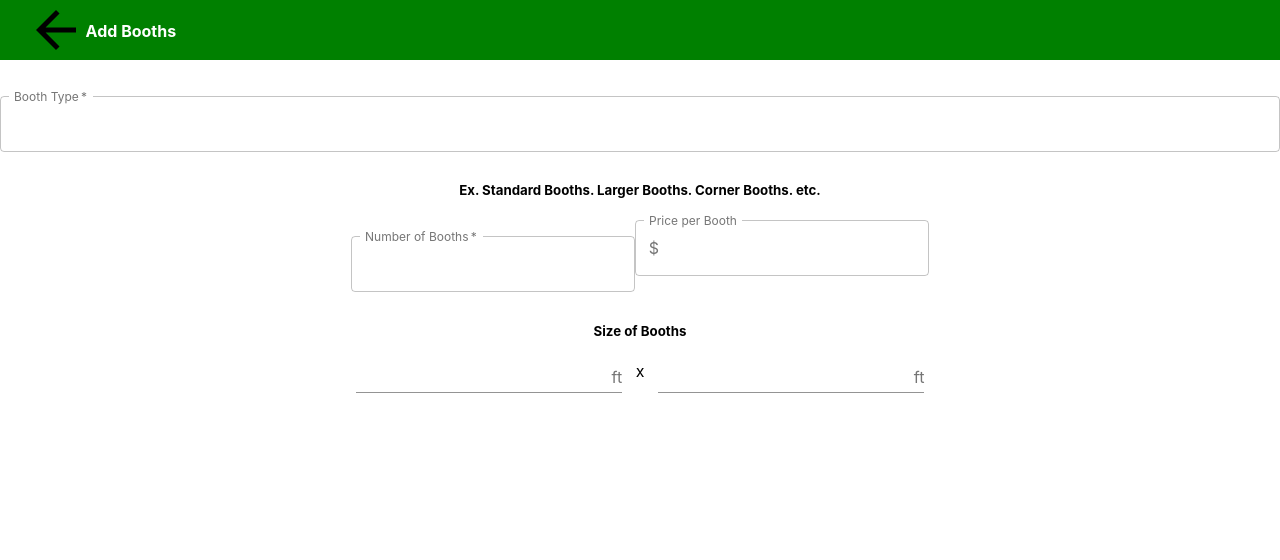
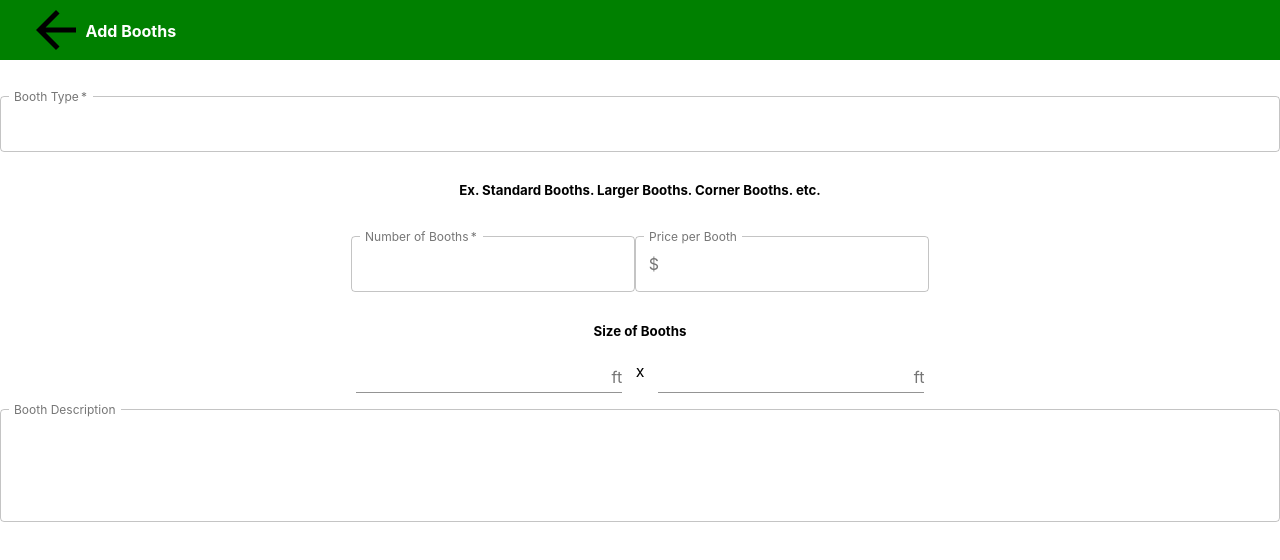
Before and after one commit to labs14-market-organizer/frontend, a React (Create React App) app: page /addbooths in a window 1280 px wide. Shown: the top 560 px of the page. Built offline with nearby package versions, Linux system fonts and the light colour scheme; a web font is replaced by a local one.

Commit message:
added Booth Description box

```diff
--- a/src/routes/AddBooths.js
+++ b/src/routes/AddBooths.js
@@ -65,6 +65,7 @@ class AddBooths extends React.Component {
                         id="boothprice"
                         name="boothprice"
                         type="number"
+                        margin="normal"
                         variant="outlined"
                         label="Price per Booth"
                         value={this.state.boothprice}
@@ -97,6 +98,18 @@ class AddBooths extends React.Component {
                         }}
                     />
 
+                    <TextField
+                        id="boothdescription"
+                        name="boothdescription"
+                        label="Booth Description"
+                        multiline rows="4"
+                        fullWidth={true}
+                        margin="normal"
+                        variant="outlined"
+                        InputProps={{
+                        startAdornment: <InputAdornment position="start"></InputAdornment>}}
+                    />
+
                 </div>
             </form>
         )
```
